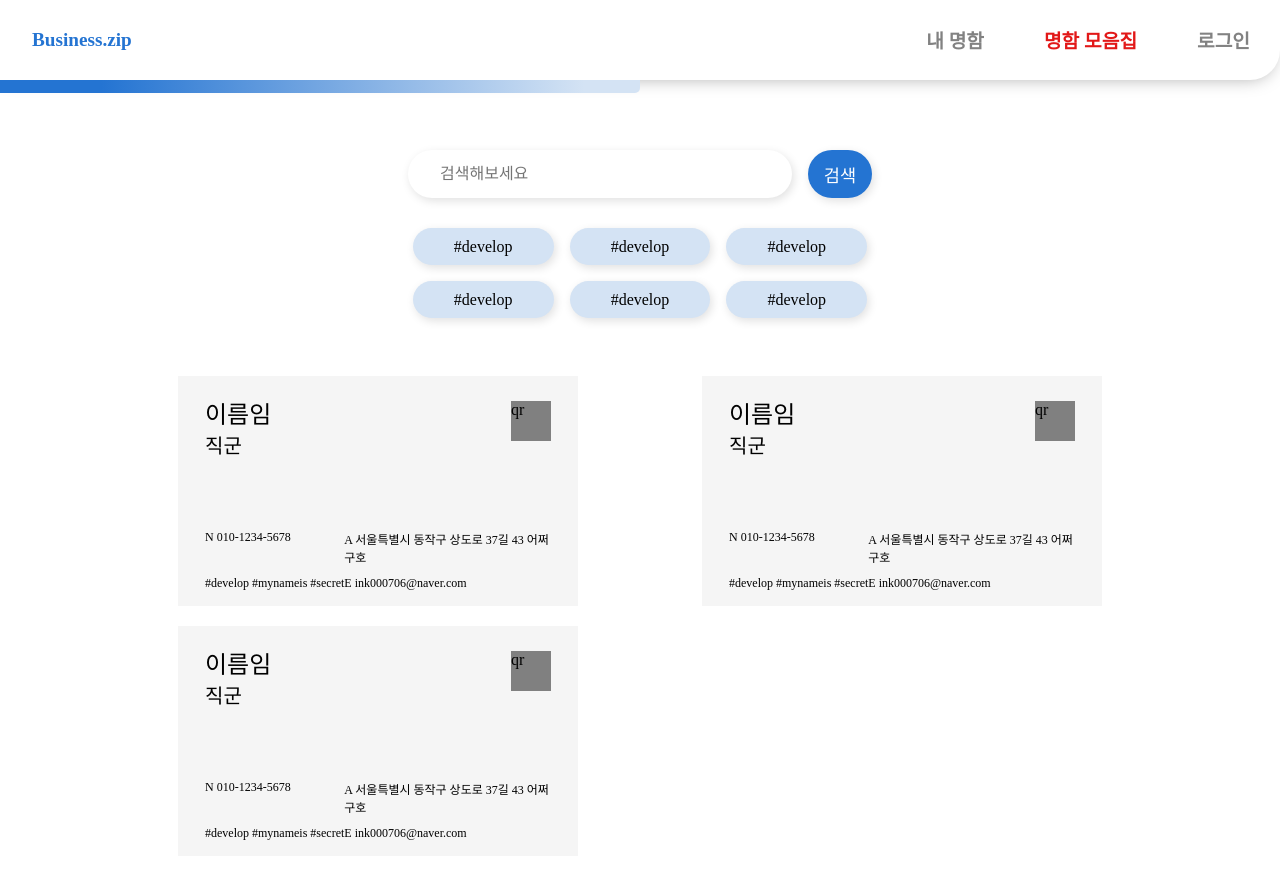
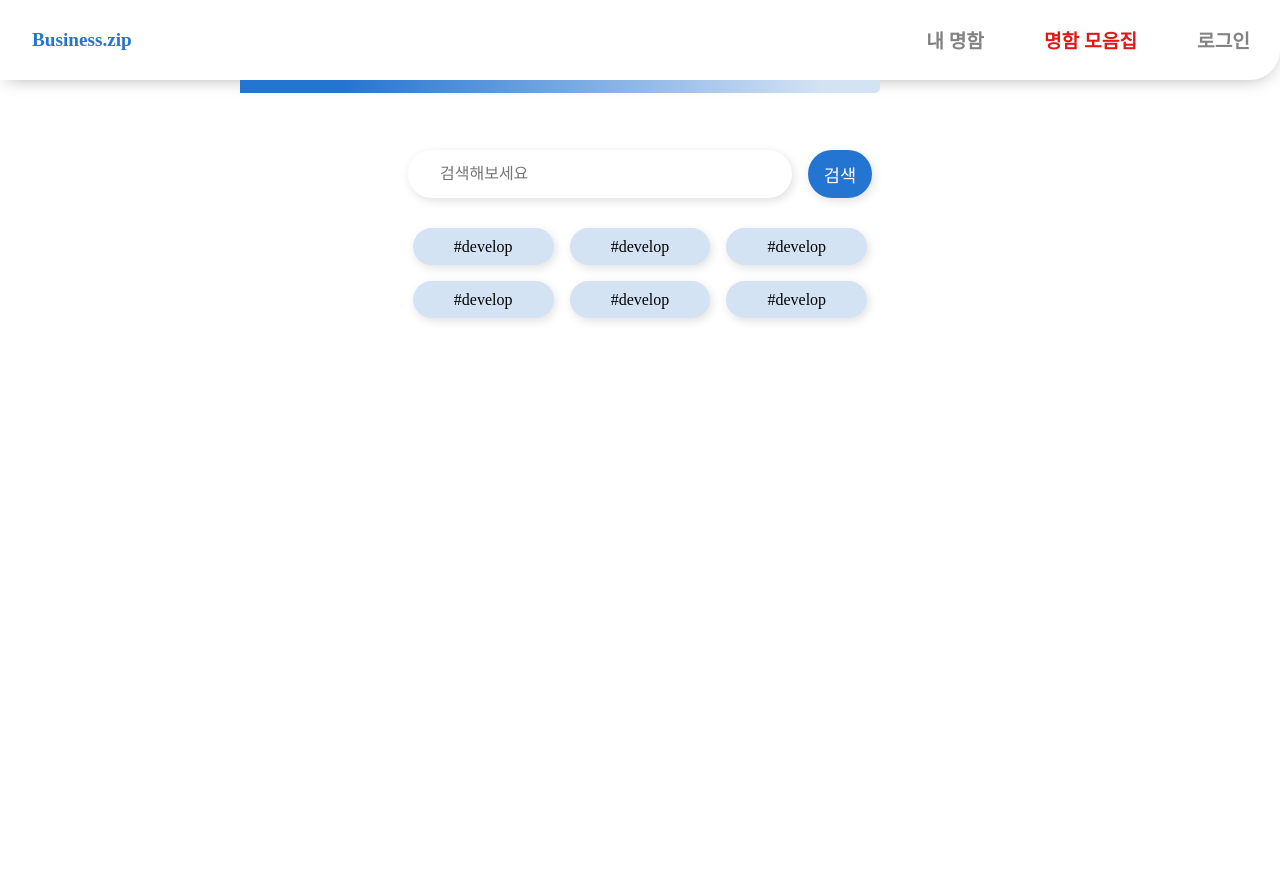
Before and after one commit to BusinessZIP/businesszip-frontend, a React (Vite) app: page /search in a window 1280 px wide. Shown: the top 878 px of the page. After the commit the page ends 800 px from the top, so only its background shows below. Built offline with nearby package versions, Linux system fonts and the light colour scheme; a web font is replaced by a local one.

Commit message:
fix : props data

```diff
--- a/src/components/bcard.jsx
+++ b/src/components/bcard.jsx
@@ -50,37 +50,49 @@ const Container = styled.div`
 	}
 `;
 
-const Bcard = ({ background }) => {
+const Bcard = ({
+	background,
+	address,
+	email,
+	name,
+	id,
+	job,
+	member_id: memberId,
+	phone,
+	tags,
+	url,
+}) => {
+	console.log(id, url, memberId);
 	return (
 		<Container background={background}>
 			<div className='all'>
-				<div className='name'>이름임</div>
-				<div className='job'>직군</div>
+				<div className='name'>{name}</div>
+				<div className='job'>{job}</div>
 				<div className='qr'>qr</div>
 				<div className='grid-container'>
 					<div
 						className='number'
 						id='grid'
 					>
-						N 010-1234-5678
+						N {phone}
 					</div>
 					<div
 						className='address'
 						id='grid'
 					>
-						A 서울특별시 동작구 상도로 37길 43 어쩌구호
+						A {address}
 					</div>
 					<div
 						className='tag'
 						id='grid'
 					>
-						#develop #mynameis #secret
+						{tags.map((v) => `#${v}`).join(' ')}
 					</div>
 					<div
 						className='mail'
 						id='grid'
 					>
-						E ink000706@naver.com
+						E {email}
 					</div>
 				</div>
 			</div>
--- a/src/pages/SearchPage.jsx
+++ b/src/pages/SearchPage.jsx
@@ -1,5 +1,7 @@
+import { useEffect, useRef, useState } from 'react';
 import styled from 'styled-components';
 
+import searchApi from '../app/api/searchApi';
 import Bcard from '../components/bcard';
 import Layout from '../components/layout';
 import LeftTitleLogo from '../components/leftTitleLogo';
@@ -99,7 +101,7 @@ const CardStyle = styled.div`
 		width: 100%;
 		color: #ffffff;
 		text-align: left;
-		background-color: #000000;
+		/* background-color: #000000; */
 	}
 	figure.snip * {
 		-webkit-box-sizing: border-box;
@@ -205,11 +207,11 @@ const HashTag = () => {
 	return <HashTagStyle>#develop</HashTagStyle>;
 };
 
-const Card = () => {
+const Card = ({ ...v }) => {
 	return (
 		<CardStyle>
 			<figure className='snip'>
-				<Bcard />
+				<Bcard {...v} />
 				<figcaption>
 					<p
 						className='name'
@@ -231,6 +233,26 @@ const Card = () => {
 };
 
 const SearchPage = () => {
+	const inputRef = useRef(null);
+	const [data, setData] = useState([]);
+	const [getByInfo] = searchApi.useGetBcardByInfoMutation();
+	const [getByTag] = searchApi.useGetBcardByTagMutation();
+
+	const onSearch = async () => {
+		if (inputRef.current.value === '') return;
+
+		const {
+			data: { users },
+		} = inputRef.current.value.includes('#')
+			? await getByTag(inputRef.current.value)
+			: await getByInfo(inputRef.current.value);
+
+		setData(users);
+	};
+
+	useEffect(() => {
+		console.log(data);
+	}, [data]);
 	return (
 		<Layout
 			title='명함 모음집'
@@ -246,8 +268,11 @@ const SearchPage = () => {
 				<Wrapper>
 					<div className='center'>
 						<SearchWrapper>
-							<Input placeholder='검색해보세요' />
-							<SearchButton>검색</SearchButton>
+							<Input
+								placeholder='검색해보세요'
+								ref={inputRef}
+							/>
+							<SearchButton onClick={onSearch}>검색</SearchButton>
 						</SearchWrapper>
 						<HashTagWrapper>
 							{Array.from({ length: 6 }).map(() => (
@@ -256,11 +281,7 @@ const SearchPage = () => {
 						</HashTagWrapper>
 					</div>
 					<CardsWrapper>
-						<div className='cardList'>
-							{Array.from({ length: 3 }).map(() => (
-								<Card />
-							))}
-						</div>
+						<div className='cardList'>{data && data.map((v) => <Card {...v} />)}</div>
 					</CardsWrapper>
 				</Wrapper>
 			</Container>
```
